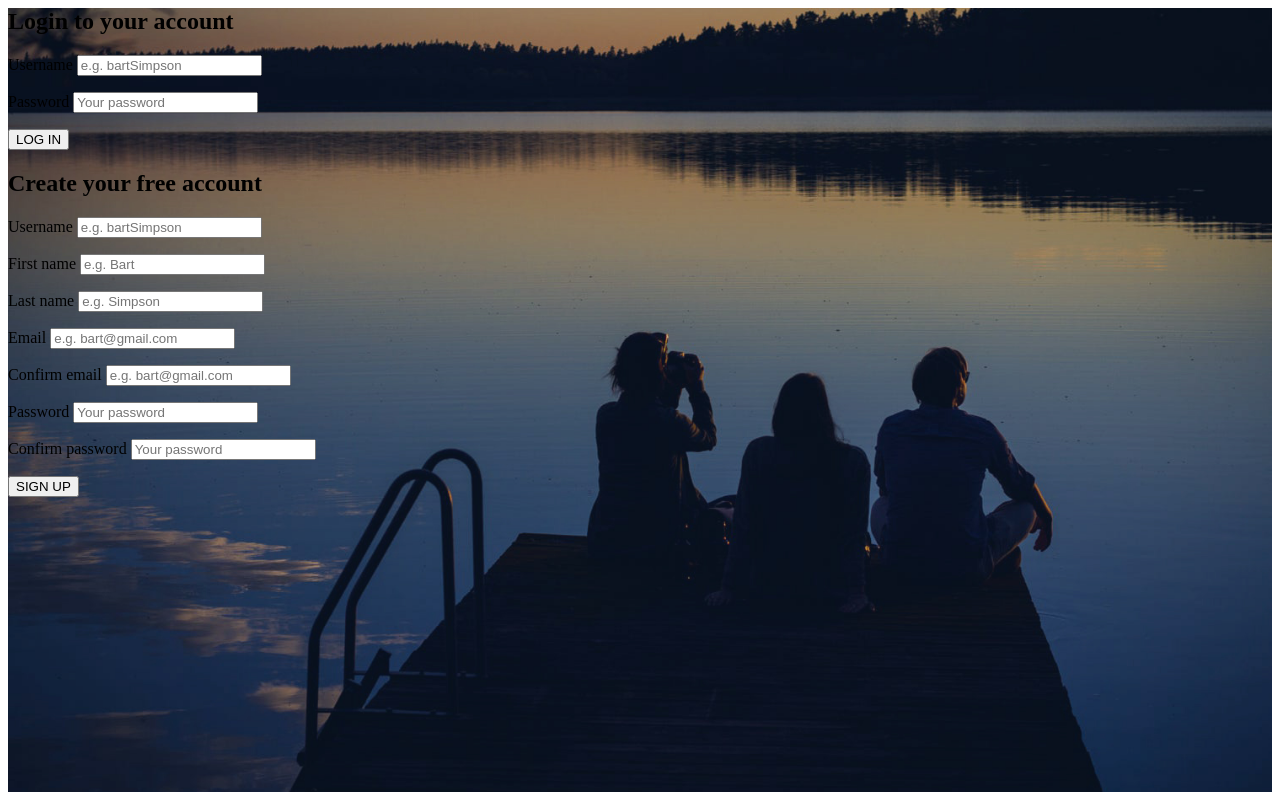
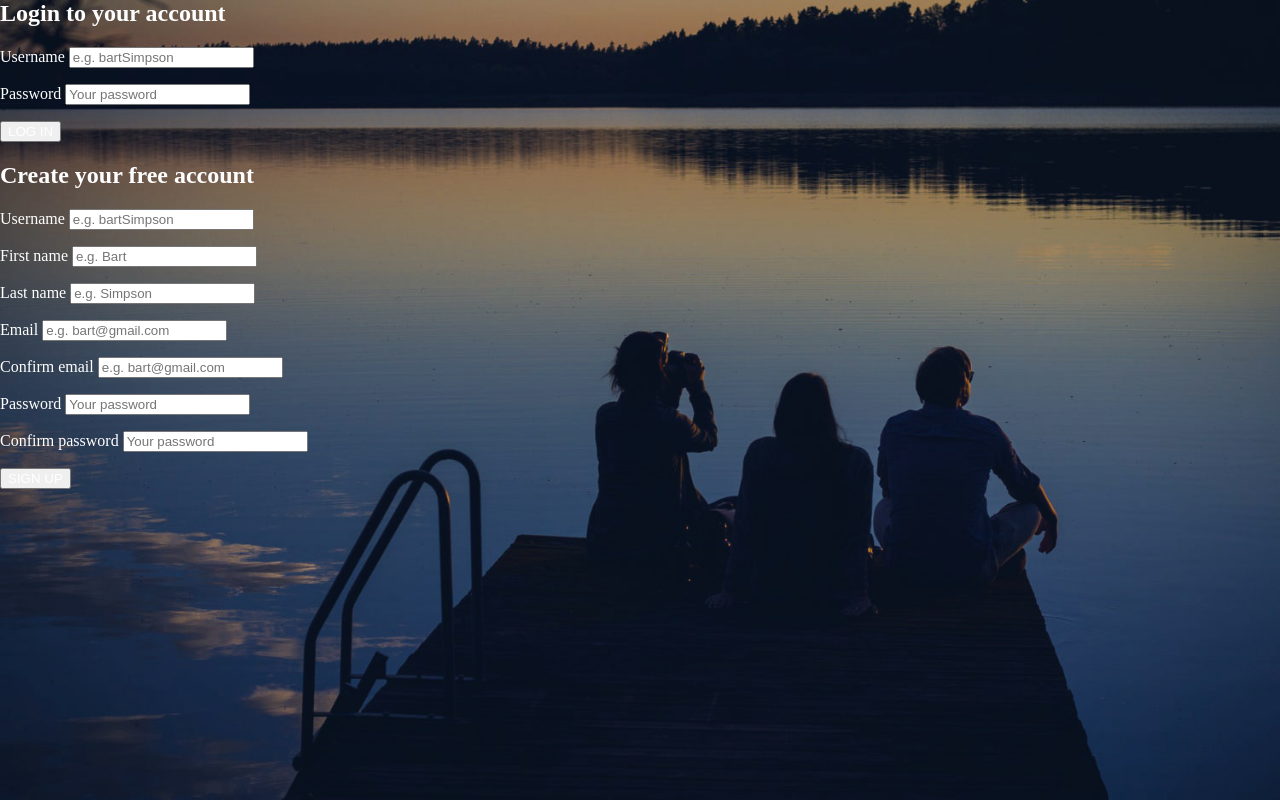
Before and after one commit to WilsonBenavides/Slotify, a PHP site: page /register.php in a window 1280 px wide. Run offline with PHP 8.4, Linux system fonts and the light colour scheme.

Commit message:
3:47 change font color

```diff
--- a/assets/css/register.css
+++ b/assets/css/register.css
@@ -1,3 +1,10 @@
+html,
+body {
+	padding: 0;
+	margin: 0;
+	height: 100%;
+}
+
 #background {
 	background-color: #000;
     background-image: url(../images/bg.jpg);
@@ -7,3 +14,7 @@
     height: 100%;
     width: 100%;
 }
+
+#loginContainer * {
+	color: #fff;
+}
--- a/register.php
+++ b/register.php
@@ -22,6 +22,9 @@
 </head>
 <body>
 	<div id="background">
+
+		<div id="loginContainer">
+
 			<div id="inputContainer">
 				<form id="loginForm" action="register.php" method="POST">
 					<h2>Login to your account</h2>
@@ -95,6 +98,7 @@
 
 			</div>
 		</div>
+	</div>
 
 </body>
 </html>
```
Lines whose indentation alone changed are shown as unchanged.
